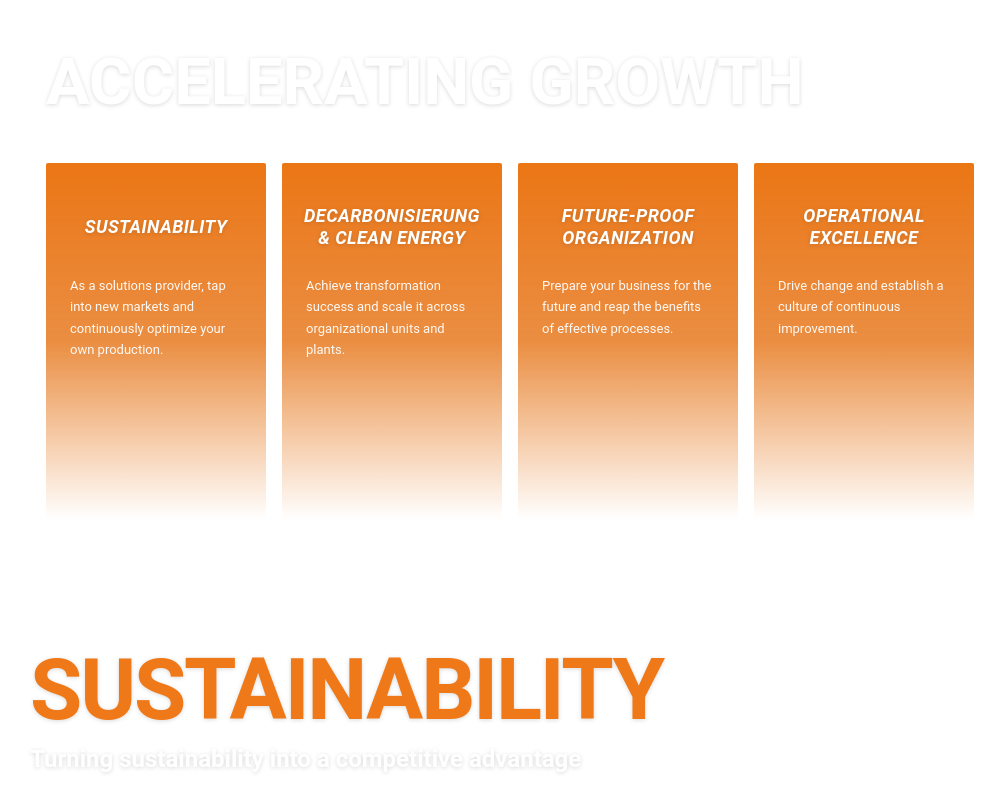
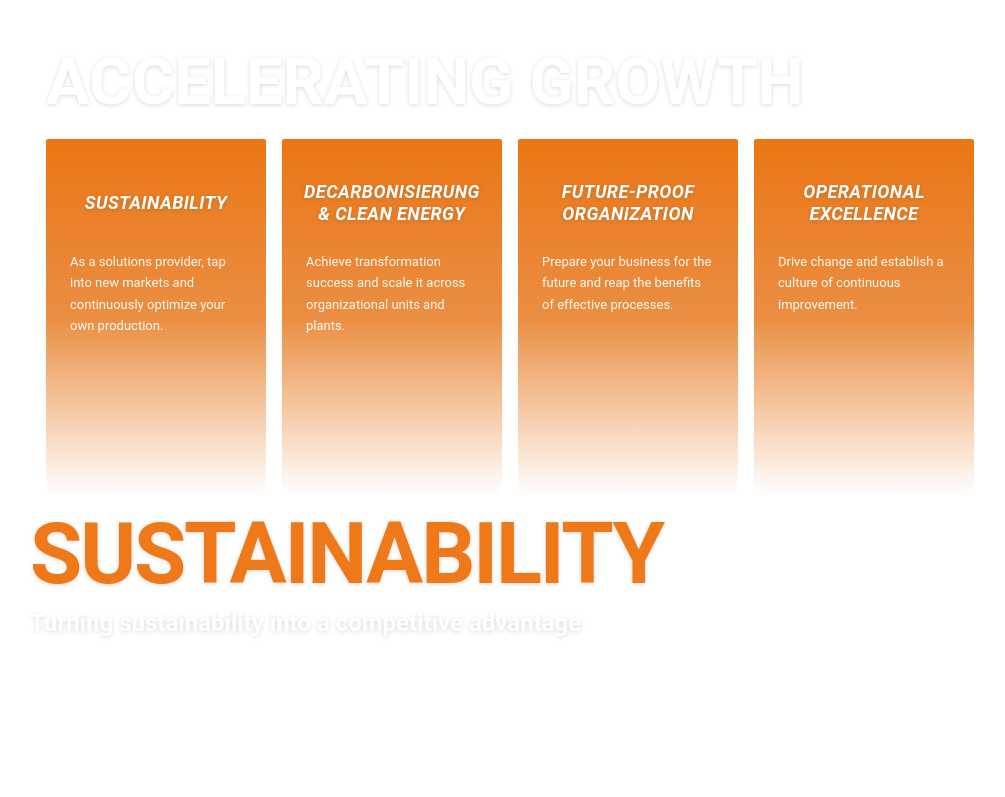
Before and after one commit to SebiPX/efeso-chemie, a React (Vite) app: page / in a window 1280 px wide. Shown: the part 1323-2120 px from the top of the page, without its empty margins (130-1135 px from the left). Built offline with nearby package versions, Linux system fonts and the light colour scheme.

Commit message:
style: reduce vertical spacing around topics headline and sustainability section

```diff
--- a/src/components/TopicsSection.tsx
+++ b/src/components/TopicsSection.tsx
@@ -12,7 +12,7 @@ const TopicsSection = () => {
   ];
 
   return (
-    <section id="topics" className="relative w-full pt-6 pb-12 overflow-hidden">
+    <section id="topics" className="relative w-full pt-6 pb-0 overflow-hidden">
 
       {/* Banner removed based on feedback */}
 
@@ -31,14 +31,14 @@ const TopicsSection = () => {
         </div>
 
         {/* Title & Button Row */}
-        <div className="flex flex-col md:flex-row items-center mb-12 px-4">
+        <div className="flex flex-col md:flex-row items-center mb-6 px-4">
           <h2 className="text-5xl md:text-[65px] font-bold text-white uppercase leading-none drop-shadow-sm text-left w-full">
             {t('topics.headline')}
           </h2>
         </div>
 
         {/* 4 Pillars Grid */}
-        <div className="grid grid-cols-1 md:grid-cols-4 gap-4 px-4 mb-8">
+        <div className="grid grid-cols-1 md:grid-cols-4 gap-4 px-4 mb-0">
             {topics.map((topic, idx) => (
               <FadeIn key={idx} delay={idx * 0.15}>
                 <a href={topic.link} className="flex flex-col relative w-full pt-10 pb-40 px-6 bg-gradient-to-b from-[#eb7614] via-[#e8812c]/90 to-transparent hover:-translate-y-2 transition-transform duration-500 rounded-[2px] h-full block">
--- a/src/components/VideoSection.tsx
+++ b/src/components/VideoSection.tsx
@@ -44,7 +44,7 @@ const VideoSection = () => {
   const { t } = useLanguage();
 
   return (
-    <section id="videos" className="relative w-full py-12 bg-transparent overflow-hidden">
+    <section id="videos" className="relative w-full pt-4 pb-12 bg-transparent overflow-hidden">
       <div className="max-w-5xl mx-auto px-4 sm:px-6 lg:px-8 relative z-10">
         {/* -- SUSTAINABILITY INTRO -- */}
         <FadeIn direction="up">
```
